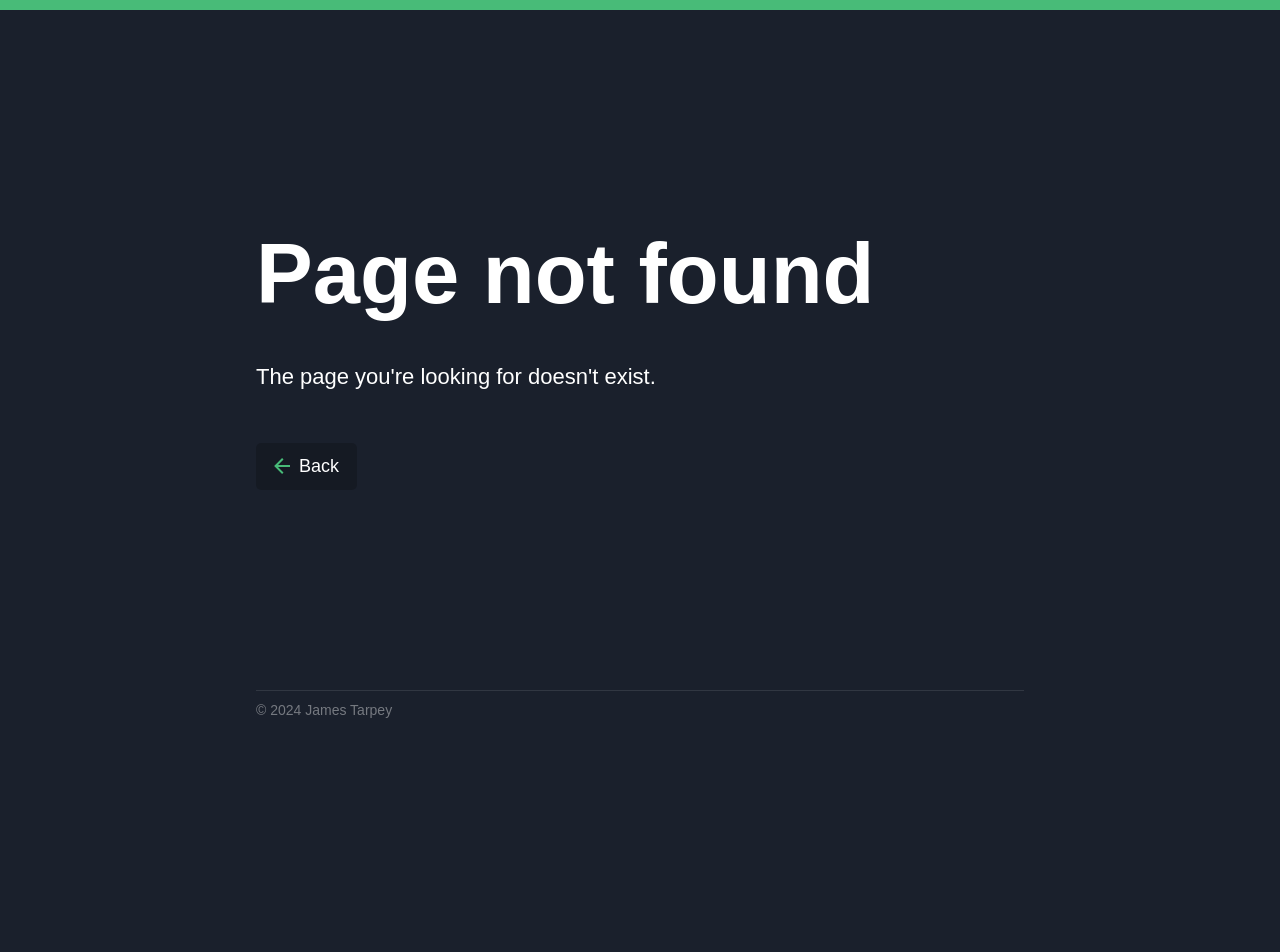
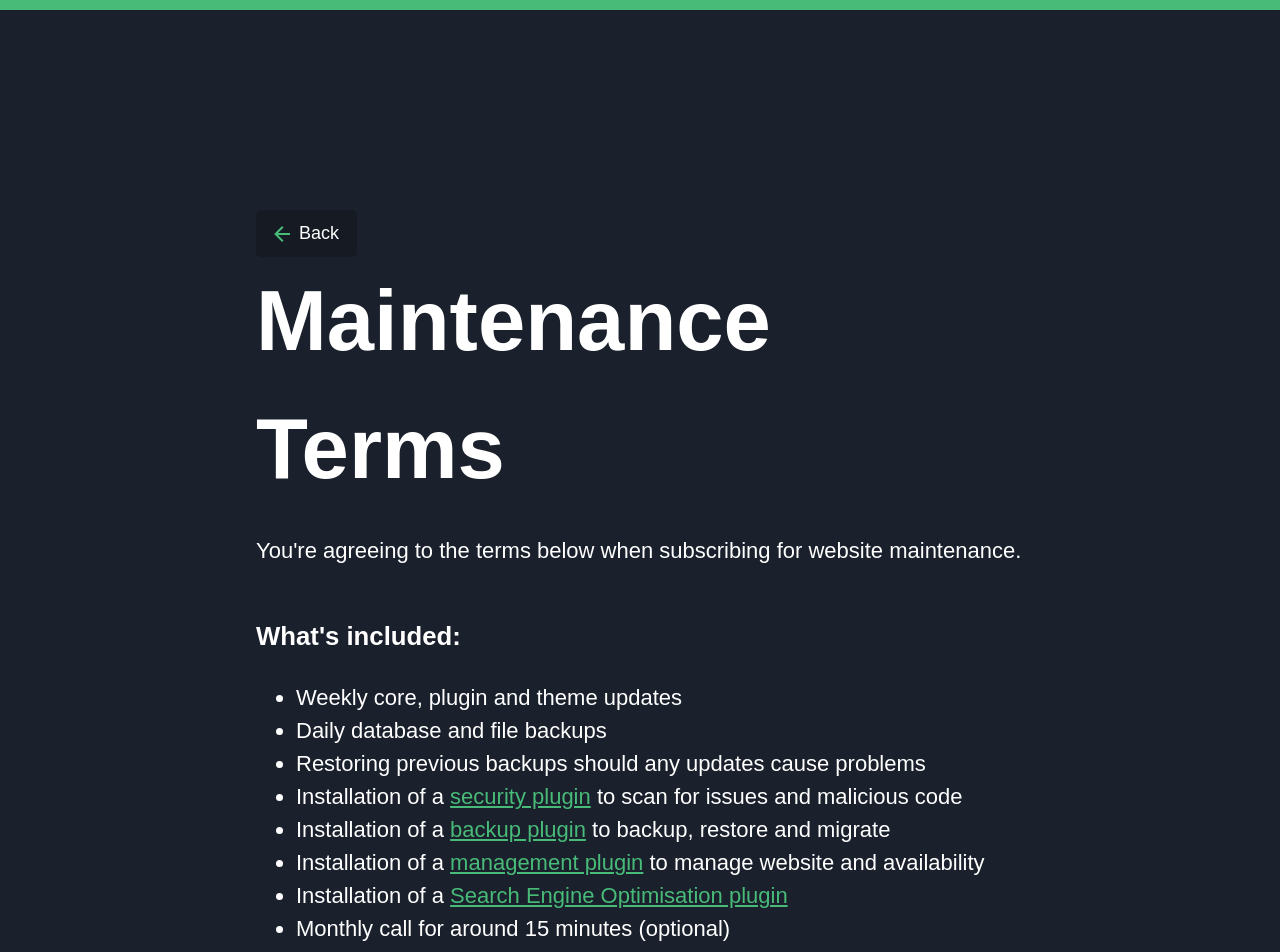
Before and after one commit to tarpey/jamestarpey, a Next.js app: page /wp-maintenance-terms in a window 1280 px wide. Before the commit this address had no page. Shown: the top 952 px of the page. Built offline with nearby package versions, Linux system fonts and the light colour scheme; a web font is replaced by a local one.

Commit message:
Added terms

```diff
--- a/components/Service.tsx
+++ b/components/Service.tsx
@@ -2,11 +2,13 @@ import * as React from "react";
 import Image from "next/image";
 import { Tier } from "./Tier";
 import { Icon } from "./Icon";
+import Link from "next/link";
 
 interface Props {
   name: string;
   icon: any;
   description: string;
+  terms: string;
   cost?: string;
   tiers?: {
     title: string;
@@ -21,6 +23,7 @@ export const Service: React.FunctionComponent<Props> = ({
   name,
   icon,
   description,
+  terms,
   cost,
   tiers,
 }) => {
@@ -33,7 +36,11 @@ export const Service: React.FunctionComponent<Props> = ({
         <div className="title">
           <h3>{name}</h3>
           <p>{cost}</p>
-          <p className="muted">{`${description}`}</p>
+          <p className="muted">
+            {`${description}`}
+            {terms && ` - `}
+            {terms && <Link href={terms}>Terms</Link>}
+          </p>
         </div>
       </div>
       {tiers &&
--- a/pages/services.tsx
+++ b/pages/services.tsx
@@ -40,6 +40,7 @@ export default function Home() {
           name="WordPress"
           icon="mdiWordpress"
           description="Keep your WordPress websites running smoothly"
+          terms="/wp-maintenance-terms"
           tiers={[
             {
               title: "Monthly Maintenance",
--- /dev/null
+++ b/pages/wp-maintenance-terms.tsx
@@ -0,0 +1,121 @@
+import { Button, Employer, Skill } from "../components";
+import { Service } from "../components/";
+
+export default function Home() {
+  return (
+    <main>
+      <Button icon="mdiArrowLeft" text="Back" url="/services" />
+      <h1>Maintenance Terms</h1>
+      <p className="description">
+        You&apos;re agreeing to the terms below when subscribing for website
+        maintenance.
+        <br />
+      </p>
+
+      <div>
+        <h3>What&apos;s included:</h3>
+        <ul>
+          <li>Weekly core, plugin and theme updates</li>
+          <li>Daily database and file backups</li>
+          <li>Restoring previous backups should any updates cause problems</li>
+          <li>
+            Installation of a{" "}
+            <a
+              href="https://wordpress.org/plugins/all-in-one-wp-security-and-firewall"
+              rel="noreferrer"
+              target="_blank"
+            >
+              security plugin
+            </a>{" "}
+            to scan for issues and malicious code
+          </li>
+          <li>
+            Installation of a{" "}
+            <a
+              href="https://wordpress.org/plugins/updraftplus/"
+              rel="noreferrer"
+              target="_blank"
+            >
+              backup plugin
+            </a>{" "}
+            to backup, restore and migrate
+          </li>
+          <li>
+            Installation of a{" "}
+            <a href="https://managewp.com" rel="noreferrer" target="_blank">
+              management plugin
+            </a>{" "}
+            to manage website and availability
+          </li>
+          <li>
+            Installation of a{" "}
+            <a
+              href="https://en-gb.wordpress.org/plugins/wordpress-seo/"
+              rel="noreferrer"
+              target="_blank"
+            >
+              Search Engine Optimisation plugin
+            </a>
+          </li>
+          <li>Monthly call for around 15 minutes (optional)</li>
+        </ul>
+        <h3>What&apos;s NOT included</h3>
+        <ul>
+          <li>
+            Changes to website content including text, images, pages and menus
+          </li>
+          <li>
+            Addition of new features or modifications to existing features
+          </li>
+          <li>Changes to the website design</li>
+          <li>Installation of new WordPress plugins</li>
+          <li>Installation of new WordPress themes</li>
+          <li>
+            Any work to fix issues where an update has been found to cause
+            problems
+          </li>
+        </ul>
+      </div>
+
+      <div>
+        <h3>Payments</h3>
+        <p>
+          <a href="https://stripe.com/" rel="noreferrer" target="_blank">
+            Stripe
+          </a>{" "}
+          handles subscriptions, payments and invoices.
+        </p>
+        <p>
+          You can login to the{" "}
+          <a
+            href="https://billing.stripe.com/p/login/8wM9AE8aa3OobUA8ww"
+            rel="noreferrer"
+            target="_blank"
+          >
+            account portal
+          </a>{" "}
+          at any time to see invoices, and to change or cancel your
+          subscription.
+        </p>
+      </div>
+
+      <div>
+        <h3>Cancellation</h3>
+        <p>
+          You can cancel at any time. The service continues until the end of the
+          billing cycle.
+        </p>
+      </div>
+
+      <div>
+        <h3>Contact</h3>
+        <p>Please contact me if you have any questions.</p>
+        <Button
+          icon="mdiEmail"
+          text="Contact"
+          url="mailto:hello@jamestarpey.com?subject=Maintenance"
+        />
+      </div>
+    </main>
+  );
+}
```
